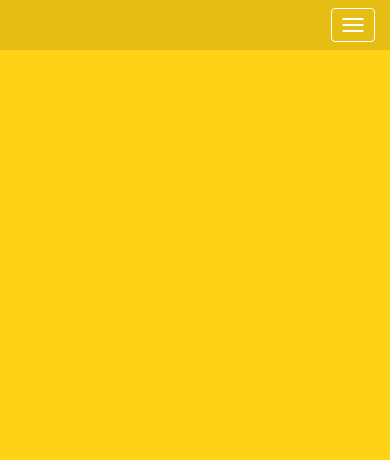
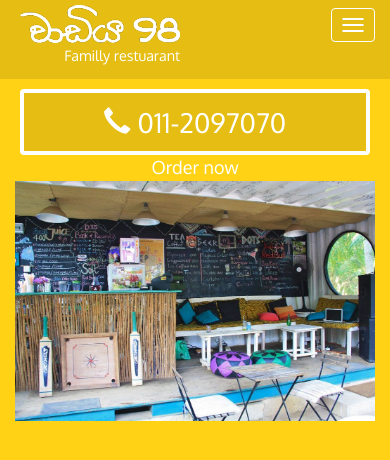
Before and after one commit to samantha06/Wadiya98, a plain HTML site: page index.html in a window 390 px wide. Drawn offline with Linux system fonts and the light colour scheme.

Commit message:
nav bar, call button and jumbotron is updated

```diff
--- a/css/styles.css
+++ b/css/styles.css
@@ -16,7 +16,7 @@ body{
 	background: url('../img/logo-white.png') no-repeat;
 	width: 255px;
 	height: 60px;
-	margin: 10px 15px 5px 0;
+	margin: 10px 15px 5px 15px;
 }
 .navbar-brand{
 	padding: 0;
@@ -63,6 +63,52 @@ body{
 }
 /*END HEADER*/
 
+/* Body */
+.container .jumbotron{
+	padding: 0;
+}
+
+/* Large devices only */
 @media (min-width: 1200px){
 
 }
+/* medium devices only */
+@media (min-width: 992px) and (max-width: 1199px ){
+
+}
+/* small devices */
+@media (min-width: 768px) and (max-width: 991px){
+	/* header */
+	#logo-img{
+		background: url('../img/logo-white-small.png') no-repeat;
+		width: 160px;
+		height: 38px;
+		margin: 5px 15px 5px 0;
+	}
+	.navbar-brand a h1{
+		font-size: .8em;
+	}
+}
+/* extra small device */
+@media (max-width: 767px ){
+/*header*/
+	#logo-img{
+		background: url('../img/logo-white-small.png') no-repeat;
+		width: 160px;
+		height: 38px;
+		margin: 5px 15px 5px 20px;
+
+	}
+	.navbar-brand a h1{
+		font-size: .8em;
+	}
+	#call-btn > a{
+		font-size: 1.5em;
+		display: block;
+		margin: 10px 20px 0 20px;
+		padding: 10px;
+		background-color: rgba(0,0,0,0.1);
+		border: 4px solid #fff;
+		color: #fff;
+	}
+}
--- a/index.html
+++ b/index.html
@@ -14,11 +14,12 @@
 
   </head>
   <body>
+    <header>
     	<nav id="header-nav" class="navbar navbar-default">
     		<div class="container">
     			<div class="navbar-header">
     				<div class="navbar-brand">
-  					<a href="index.html" class="visible-md visible-lg">
+    					<a href="index.html" class="visible-md visible-lg visible-sm visible-xs">
     					<div id="logo-img"></div>
     					<h1>Familly restuarant</h1>
     					</a>
@@ -43,6 +44,22 @@
 
   		</div>
     	</nav>
+    </header>
+
+    <div id="call-btn" class="visible-xs text-center">
+      <a class="btn" href="tel:011-2097070">
+        <span class="glyphicon glyphicon-earphone"></span>
+        011-2097070
+      </a>
+    </div>
+    <div id="xs-order" class="text-center visible-xs">Order now</div>
+
+    <div id="main-content" class="container">
+      <div class="jumbotron">
+        <img src="../img/cover photo 1.jpg" alt="picture of restuarant" class="img-responsive">
+      </div>
+    </div>
+
     <script src="js/jquery-3.3.1.min.js"></script>
     <script src="js/bootstrap.min.js"></script>
     <script src="js/script.js"></script>
```
Also changed, not shown: img/logo-white-medium.png (added), img/logo-white-small.png (added). Lines whose indentation alone changed are shown as unchanged.
